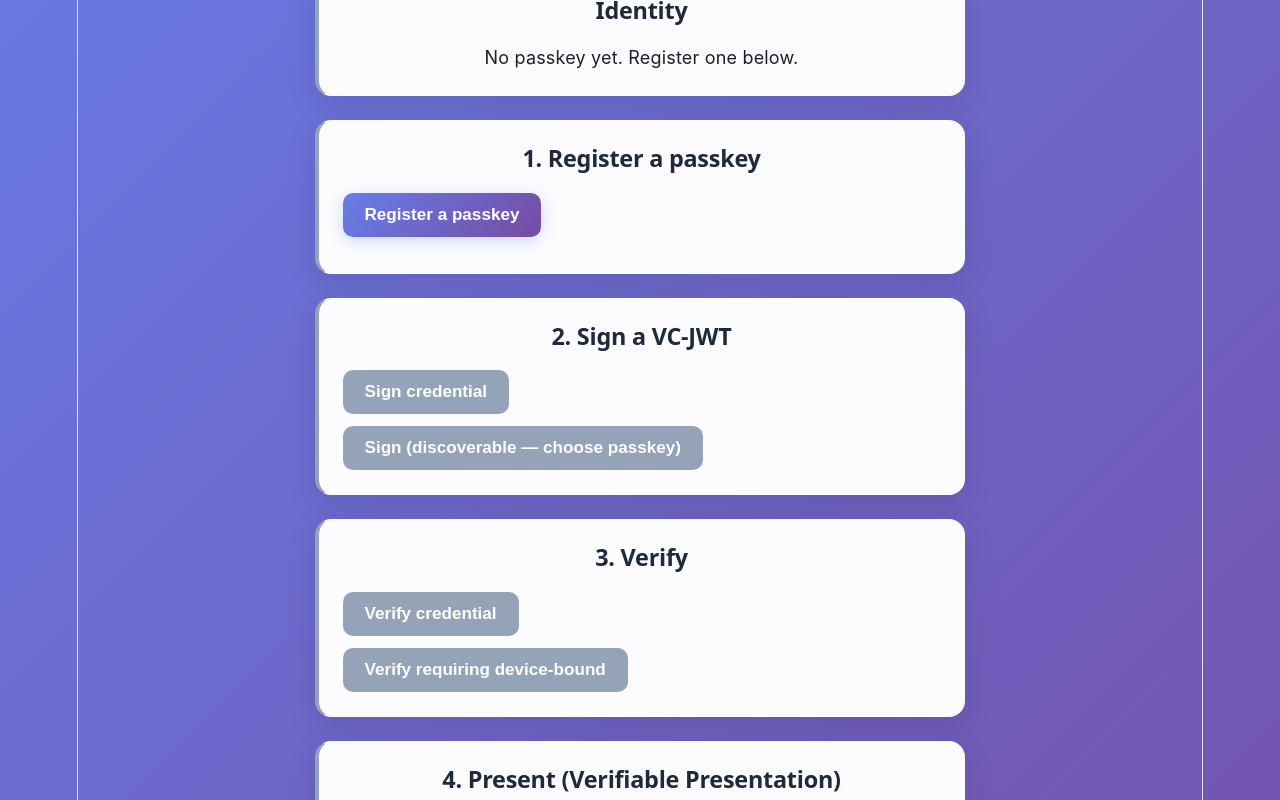
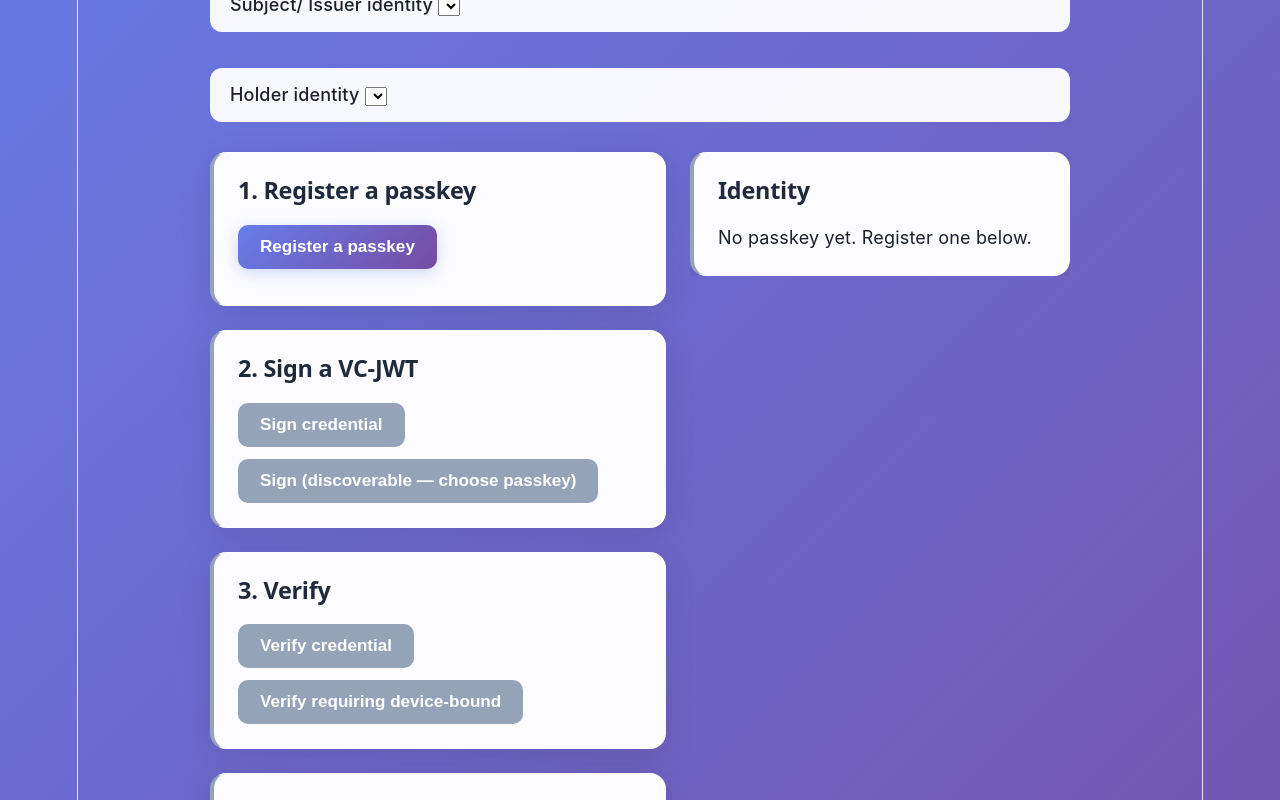
Before and after one commit to uabpleb/did-jwt-modular-demo, a React (Vite) app: page / in a window 1280 px wide. Shown: the part 340-1140 px from the top of the page. Built offline with nearby package versions, Linux system fonts and the light colour scheme; what did-jwt-webauthn-signer would draw is missing.

Commit message:
Improve CSS style a bit

```diff
--- a/src/App.css
+++ b/src/App.css
@@ -12,6 +12,7 @@ body {
 }
 
 #center {
+  text-align: left;
   max-width: 900px;
   margin: 0 auto;
   padding: 20px;
@@ -198,3 +199,38 @@ pre {
     padding: 18px;
   }
 }
+
+
+.layout {
+  display: grid;
+  grid-template-columns: 1fr 380px;
+  gap: 24px;
+  align-items: start;
+}
+
+.steps-column {
+  display: flex;
+  flex-direction: column;
+  gap: 24px;
+  min-width: 0; /* lets long JSON/pre content shrink instead of overflowing the grid track */
+}
+
+.helper-column {
+  display: flex;
+  flex-direction: column;
+  gap: 20px;
+  position: sticky;
+  top: 20px;
+  max-height: calc(100vh - 40px);
+  overflow-y: auto;
+}
+
+@media (max-width: 900px) {
+  .layout {
+    grid-template-columns: 1fr; /* stack on narrow screens — sticky sidebar doesn't make sense there */
+  }
+  .helper-column {
+    position: static;
+    max-height: none;
+  }
+}
--- a/src/App.tsx
+++ b/src/App.tsx
@@ -29,26 +29,13 @@ export interface PresentedVp {
   nonce: string
 }
 
-/*function loadIdentities(): PasskeyIdentity[] {
-  const raw = localStorage.getItem(STORAGE_KEY)
-  return raw ? (JSON.parse(raw) as PasskeyIdentity[]) : []
-}*/
-function loadIdentities(): PasskeyIdentity[] {
-  const raw = localStorage.getItem(STORAGE_KEY)
-  if (!raw) return []
-  try {
-    const parsed = JSON.parse(raw)
-    return Array.isArray(parsed) ? parsed : []
-  } catch {
-    return []
-  }
-}
-
 const resolver = new Resolver(getJwkResolver())
 
 function App() {
     const [identities, setIdentities] = useState<PasskeyIdentity[]>(loadIdentities())
-    const [activeIdentity, setActiveIdentity] = useState<PasskeyIdentity | null>(identities[0] ?? null)
+    const [issuerIdentity, setIssuerIdentity] = useState<PasskeyIdentity | null>(identities[0] ?? null)
+    const [holderIdentity, setHolderIdentity] = useState<PasskeyIdentity | null>(identities[0] ?? null)
+    //const [activeIdentity, setActiveIdentity] = useState<PasskeyIdentity | null>(identities[0] ?? null)
     const [lastJwt, setLastJwt] = useState<string|null>(null)
     const [presentedVp, setPresentedVp] = useState<PresentedVp|null>(null)
     const [deviceBoundRequired, setDeviceBoundRequired] = useState<boolean>(false)
@@ -59,7 +46,10 @@ function App() {
       const next = [...identities, id]
       localStorage.setItem(STORAGE_KEY, JSON.stringify(next))
       setIdentities(next)
-      setActiveIdentity(id)
+      // First registration seeds both roles; later ones don't silently steal a role
+      // out from under whatever the user already selected.
+      if (!issuerIdentity) setIssuerIdentity(id)
+      if (!holderIdentity) setHolderIdentity(id)
       setLastJwt(null)
       setPresentedVp(null)
     }
@@ -67,13 +57,18 @@ function App() {
     const handleReset = () => {
       localStorage.removeItem(STORAGE_KEY)
       setIdentities([])
-      setActiveIdentity(null)
+      setHolderIdentity(null)
+      setIssuerIdentity(null)
       setLastJwt(null)
       setPresentedVp(null)
     }
 
-    const handleIdentityResolved = (id: PasskeyIdentity) => {
-      setActiveIdentity(id)
+    const handleIssuerResolved = (id: PasskeyIdentity) => {
+      setIssuerIdentity(id)
+    }
+
+    const handleHolderResolved = (id: PasskeyIdentity) => {
+      setHolderIdentity(id)
     }
 
 
@@ -93,18 +88,25 @@ function App() {
 
         <button onClick={handleReset} disabled={identities.length === 0}>Reset</button>
 
-        <IdentityPanel identity={activeIdentity} />
+        <IdentitySelect label="Subject/ Issuer identity" identities={identities} value={issuerIdentity} onChange={setIssuerIdentity} />
+        <IdentitySelect label="Holder identity" identities={identities} value={holderIdentity} onChange={setHolderIdentity} />
 
-        <Step1Register deviceBoundRequired={deviceBoundRequired} onRegistered={handleRegistered} log={log} />
-        <Step2Sign identity={activeIdentity} identities={identities} onIdentityResolved={handleIdentityResolved} onSigned={setLastJwt} log={log} />
-        <Step3Verify deviceBoundRequired={deviceBoundRequired} identity={activeIdentity} jwt={lastJwt} resolver={resolver} log={log} />
-        <Step4Present deviceBoundRequired={deviceBoundRequired} identity={activeIdentity} jwt={lastJwt} resolver={resolver} onPresented={setPresentedVp} log={log} />
-        <SdIdentityPanel identity={activeIdentity} jwt={lastJwt} resolver={resolver} deviceBoundRequired={deviceBoundRequired} log={log} />
-        <Step5Replay identity={activeIdentity} presentedVp={presentedVp} resolver={resolver} log={log} />
-        <Step6Tamper identity={activeIdentity} jwt={lastJwt} resolver={resolver} deviceBoundRequired={deviceBoundRequired} log={log} />
-
-        <PresentedVpPanel presentedVp={presentedVp} />
-        <JwtPanel jwt={lastJwt} />
+        <div className="layout">
+          <div className="steps-column">
+            <Step1Register deviceBoundRequired={deviceBoundRequired} onRegistered={handleRegistered} log={log} />
+            <Step2Sign identity={issuerIdentity} identities={identities} onIdentityResolved={handleIssuerResolved} onSigned={setLastJwt} log={log} />
+            <Step3Verify deviceBoundRequired={deviceBoundRequired} identity={issuerIdentity} jwt={lastJwt} resolver={resolver} log={log} />
+            <Step4Present deviceBoundRequired={deviceBoundRequired} holderIdentity={holderIdentity} jwt={lastJwt} resolver={resolver} onPresented={setPresentedVp} log={log} />
+            <SdIdentityPanel identity={holderIdentity} jwt={lastJwt} resolver={resolver} deviceBoundRequired={deviceBoundRequired} log={log} />
+            <Step5Replay identity={holderIdentity} presentedVp={presentedVp} resolver={resolver} log={log} />
+            <Step6Tamper identity={issuerIdentity} jwt={lastJwt} resolver={resolver} deviceBoundRequired={deviceBoundRequired} log={log} />
+          </div>
+          <div className="helper-column">
+            <IdentityPanel identity={issuerIdentity} />
+            <PresentedVpPanel presentedVp={presentedVp} />
+            <JwtPanel jwt={lastJwt} />
+          </div>
+        </div>
 
       </div>
 
@@ -112,3 +114,45 @@ function App() {
 }
 
 export default App
+
+
+/*function loadIdentities(): PasskeyIdentity[] {
+  const raw = localStorage.getItem(STORAGE_KEY)
+  return raw ? (JSON.parse(raw) as PasskeyIdentity[]) : []
+}*/
+function loadIdentities(): PasskeyIdentity[] {
+  const raw = localStorage.getItem(STORAGE_KEY)
+  if (!raw) return []
+  try {
+    const parsed = JSON.parse(raw)
+    return Array.isArray(parsed) ? parsed : []
+  } catch {
+    return []
+  }
+}
+
+function IdentitySelect({ label, identities, value, onChange }: {
+  label: string
+  identities: PasskeyIdentity[]
+  value: PasskeyIdentity | null
+  onChange: (id: PasskeyIdentity) => void
+}) {
+  return (
+    <label style={{ display: 'block', margin: '6px 0' }}>
+      {label}{' '}
+      <select
+        value={value?.credentialId ?? ''}
+        onChange={(e) => {
+          const found = identities.find((i) => i.credentialId === e.target.value)
+          if (found) onChange(found)
+        }}
+      >
+        {identities.map((i) => (
+          <option key={i.credentialId} value={i.credentialId}>
+            {i.didJwk.slice(0, 28)}…
+          </option>
+        ))}
+      </select>
+    </label>
+  )
+}
--- /dev/null
+++ b/src/components/DecodedJwt.tsx
@@ -0,0 +1,39 @@
+import { base64urlDecode } from 'did-jwt-webauthn-signer'
+
+interface Props {
+  jwt: string
+  label?: string
+}
+
+function decodeSegment(b64: string): unknown {
+  try {
+    return JSON.parse(new TextDecoder().decode(base64urlDecode(b64)))
+  } catch {
+    return null
+  }
+}
+
+export default function DecodedJwt({ jwt, label }: Props) {
+  const parts = jwt.split('.')
+  if (parts.length !== 3) {
+    // Not a plain JWT (e.g. an SD combined string) — fall back to raw display.
+    return <pre>{jwt}</pre>
+  }
+
+  const header = decodeSegment(parts[0])
+  const payload = decodeSegment(parts[1])
+  const sigPreview = parts[2].length > 24 ? `${parts[2].slice(0, 24)}…` : parts[2]
+
+  return (
+    <div>
+      {label && <p style={{ fontWeight: 600, marginBottom: 4 }}>{label}</p>}
+      <p style={{ fontSize: '0.8rem', color: '#64748b', marginBottom: 4 }}>header</p>
+      <pre>{JSON.stringify(header, null, 2)}</pre>
+      <p style={{ fontSize: '0.8rem', color: '#64748b', marginBottom: 4 }}>payload</p>
+      <pre>{JSON.stringify(payload, null, 2)}</pre>
+      <p style={{ fontSize: '0.75rem', color: '#94a3b8' }}>
+        signature (base64url, not human-meaningful): <code>{sigPreview}</code>
+      </p>
+    </div>
+  )
+}
--- a/src/components/JwtPanel.tsx
+++ b/src/components/JwtPanel.tsx
@@ -1,3 +1,5 @@
+import DecodedJwt from "./DecodedJwt"
+
 interface Props {
   jwt: string | null
 }
@@ -7,7 +9,7 @@ export default function JwtPanel({ jwt }: Props) {
   return (
     <div className="step">
       <h2>Last signed JWT</h2>
-      <p className="mono" style={{ wordBreak: 'break-all' }}>{jwt}</p>
+      <DecodedJwt jwt={jwt} />
     </div>
   )
 }
--- a/src/components/PresentedVpPanel.tsx
+++ b/src/components/PresentedVpPanel.tsx
@@ -1,4 +1,5 @@
 import type { PresentedVp } from '../App'
+import DecodedJwt from './DecodedJwt'
 
 interface Props {
   presentedVp: PresentedVp | null
@@ -9,7 +10,8 @@ export default function PresentedVpPanel({ presentedVp }: Props) {
   return (
     <div className="step">
       <h2>Presented VP</h2>
-      <pre>{JSON.stringify(presentedVp, null, 2)}</pre>
+      <p style={{ fontSize: '0.85rem', color: '#64748b' }}>nonce: <code>{presentedVp.nonce}</code></p>
+      <DecodedJwt jwt={presentedVp.jwt} />
     </div>
   )
 }
```
Also changed, not shown: src/components/Step4Present.tsx (+23 -12 lines).
